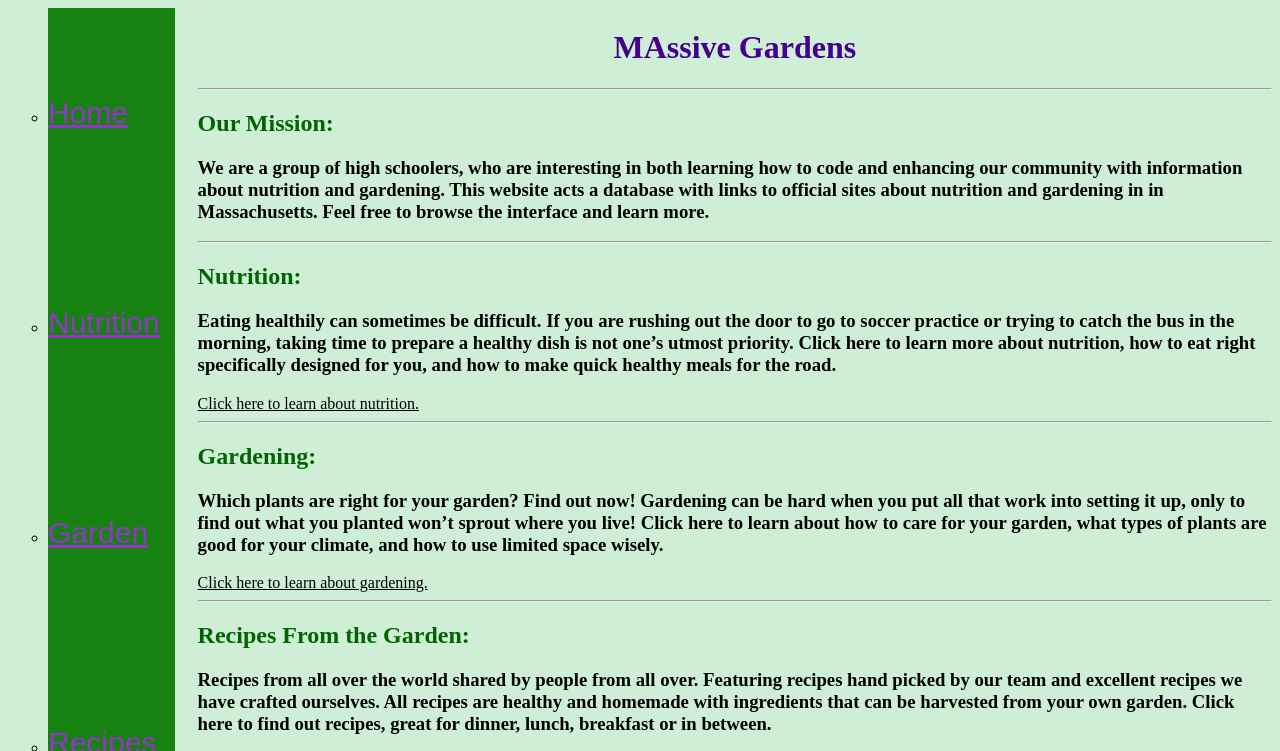
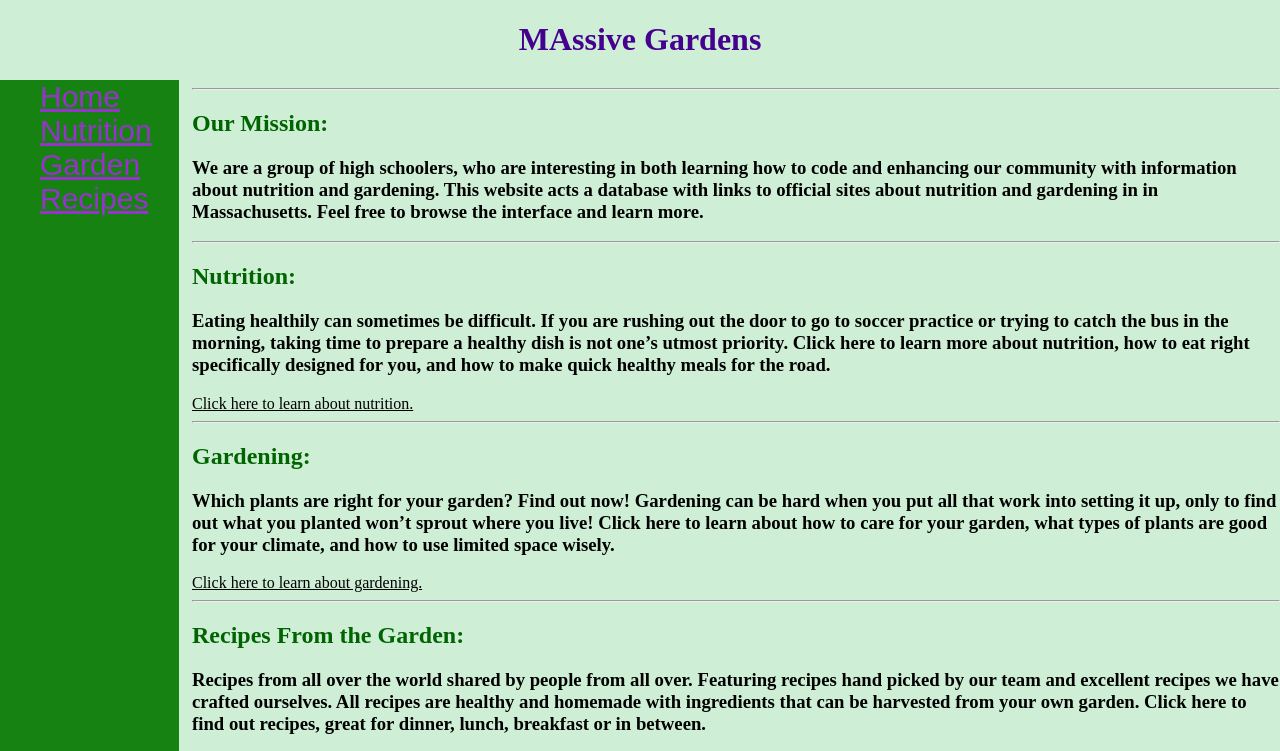
Before and after one commit to emmagoldmangle/MAssive-Gardens, a plain HTML site: page index.html in a window 1280 px wide. Shown: the top 751 px of the page. Drawn offline with Linux system fonts and the light colour scheme.

Commit message:
:shipit: trying to fix navbar

```diff
--- a/index.html
+++ b/index.html
@@ -18,6 +18,10 @@ is feeling adventerous, you can try to do it yourself this week. -->
 
 <body>
 <!-- SAGE: can you add a new div for the title and make the width 100%? You can then take the h1 tag out of our main div-->
+    <div class= "title">
+        <h1>MAssive Gardens</h1>
+    </div>
+<div class="content">
     <div class="navbar">
 <!-- EMMA: can you either try to make our navigation list more spread out (lengthwise) on the page, or get our logo added? -->
     <ul>
@@ -29,9 +33,6 @@ is feeling adventerous, you can try to do it yourself this week. -->
     </ul>
     </div>
     <div class="main">
-        <div class= "title">
-            <h1>MAssive Gardens</h1>
-        </div>
         <hr>
     <strong>
         <div class="intro-paragraph">
@@ -55,14 +56,15 @@ is feeling adventerous, you can try to do it yourself this week. -->
    <img src="http://img.webmd.com/dtmcms/live/webmd/consumer_assets/site_images/articles/health_tools/12_powerhouse_vegetables_slideshow/intro_cream_of_crop.jpg"/>
       </div>
 <!-- ELSA: can you write some text for this into-paragraph? -->
-<div class="homepage-images">
     <img src="http://img.webmd.com/dtmcms/live/webmd/consumer_assets/site_images/articles/health_tools/12_powerhouse_vegetables_slideshow/intro_cream_of_crop.jpg"/>
+
     <img src="http://www.medicalnewstoday.com/content/images/articles/308/308796/mixed-fruits.jpg"/>
+
     <img src="http://img.timeinc.net/time/2010/portland_tavel/portland_rose_garden.jpg"/>
 </div>
     <div class="footer">
 
- <img src="http://demandware.edgesuite.net/sits_pod32/dw/image/v2/BBBW_PRD/on/demandware.static/-/Library-Sites-JSSSharedLibrary/default/dwd3b4fe27/images/catbanner/vegetables/vegetables_bn.jpg?sw=920"/>
+ <h1>Hi</h1>
 
     </div>
 
--- a/main.css
+++ b/main.css
@@ -1,34 +1,50 @@
 h1 {font-family; Garamond; text-align: center; color: #460090}
-    body{background-color: #CEEFD5 }
+body{
+    background-color: #CEEFD5;
+    height: 100%;
+    padding: 0px;
+    margin: 0px;
+    }
 p {color: black}
-    h2 {font-family; Garamond}
-    h2 {color: darkgreen}
+h2 {
+    font-family; Garamond;
+    color: darkgreen;
+    }
 a {color: black}
 a:visited{ color: darkorchid}
 a:hover{color:blue}
 a:active{color:darkblue}
 hr {background-color: darkorchid}
+div.title{width: 100%}
+
     div.navbar {
     float: left;
-    width: 15%;
-    height: 100%;
+    width: 14%;
+    min-height: 100%;
+    background-color: #158212;
+    position: absolute;
+
     }
+
+    li a {
+        font-size: 30px;
+        font-family:sans-serif;
+        display: grid;
+        width: 100%;
+        /*line-height: 700%;*/
+        }
+
+        ul { list-style-type: none;
+            margin: 0;
+            padding 0;
+        }
+
     div.main{
         float: right;
         width: 85%;
-        height: 100%;
-        }
-    li a {
-        font-size: 30px;
-        font-family:sans-serif;
-        display: block;
-        width: 85%;
-        background-color: #158212;
-        line-height: 700%;
+        min-height: 100%;
         }
 
-        ul { list-style-type: circle;
-            margin: 0;
-            padding 0;
-        }
-.footer{width: 100%}
+div.footer{width: 100%;
+background-color: aqua;
+height: 20px;}
```
Lines whose indentation alone changed are shown as unchanged.
